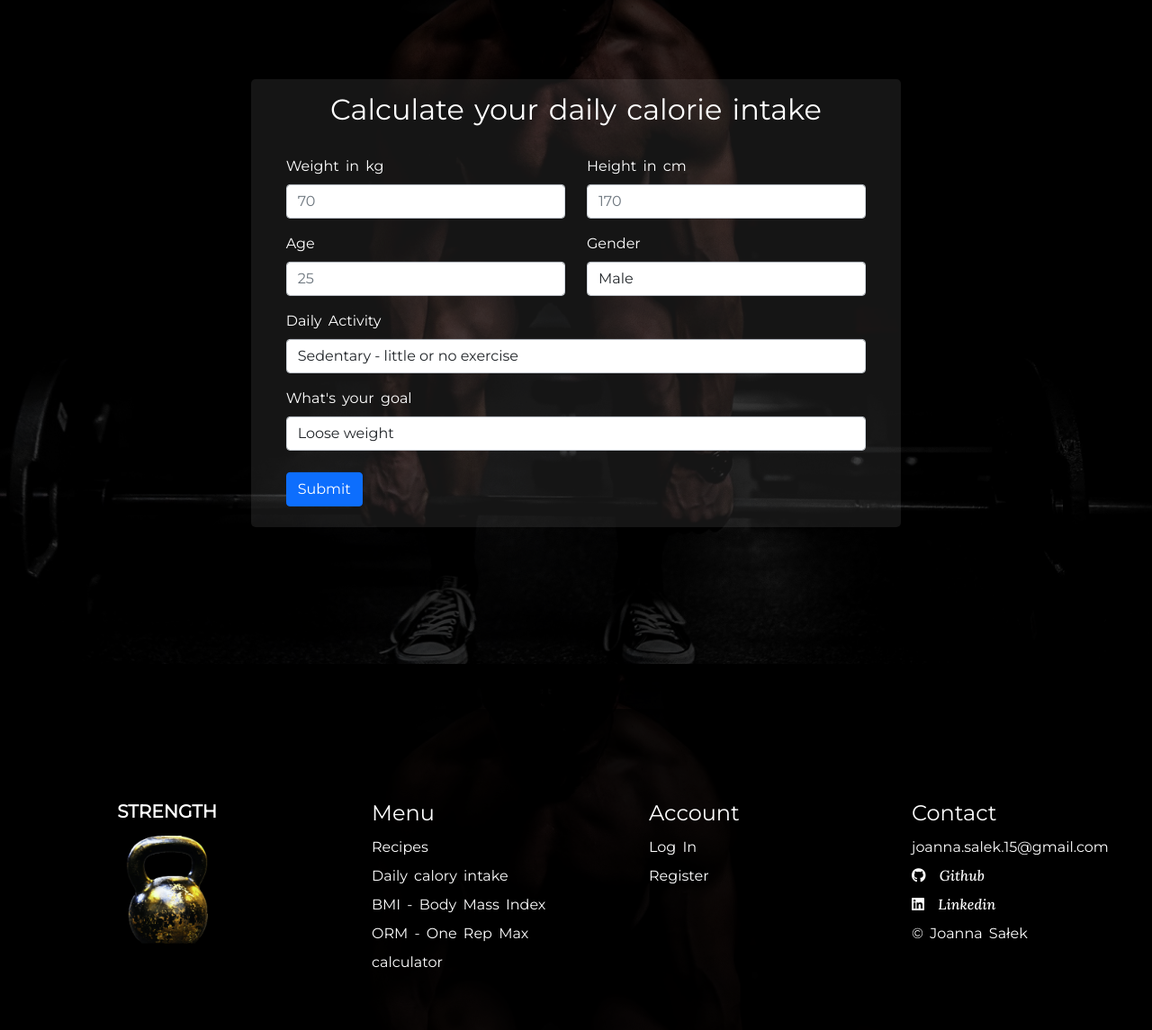
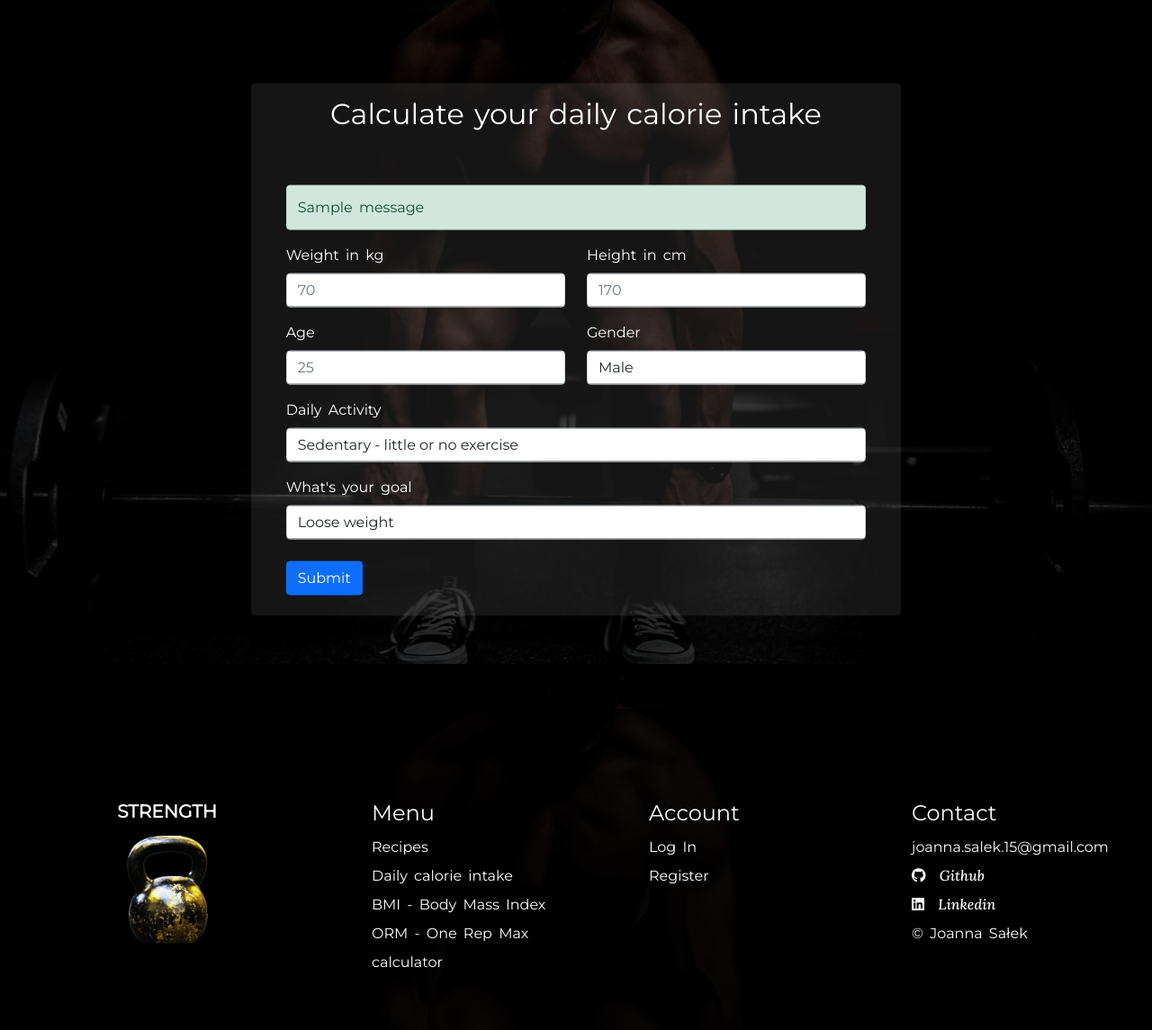
Before and after one commit to joanna-salek/fit-web-app, a Flask app: page /diets in a window 1280 px wide. Shown: the part 62-1207 px from the top of the page at 90% size. Run offline with Flask 2, Linux system fonts and the light colour scheme; one stand-in notice (Sample message) is shown; parts of the project's set-up code (start-up, migrations or seed data) failed here and were passed over; some libraries are stand-ins or nearby versions.

Commit message:
small changes

```diff
--- a/app.py
+++ b/app.py
@@ -137,6 +137,9 @@ def diets():
         age = request.form.get("age")
         active = request.form.get("activity")
         goal = request.form.get("goal")
+        if not weight or not height or not gender or not age or not active:
+            flash("you must fill all boxes", "danger")
+            return redirect(url_for("diets"))
         g_factor = 5
         if gender == "Female":
             g_factor = -161
--- a/templates/diets.html
+++ b/templates/diets.html
@@ -7,7 +7,16 @@
             <div class="container-fluid box cal">
                 <form action="{{ url_for("diets") }}" method="POST">
                     <div class="container" style="text-align: left">
-                        <h2 style="text-align: center">Calculate your daily calorie intake</h2></br>
+                        <h2 style="text-align: center; margin-bottom: 4px">Calculate your daily calorie intake</h2>
+                        {% with messages = get_flashed_messages(with_categories=true) %}
+                            {% if messages %}
+                                <ul class=flashes style="list-style-type: none">
+                                    {% for category, message in messages %}
+                                        <li class="alert alert-{{ category }}">{{ message }}</li>
+                                    {% endfor %}
+                                </ul>
+                            {% endif %}
+                        {% endwith %}
                         <div class="row">
                             <div class="form-group col-md-6 mb-3">
                                 <label for="weight" class="form-label">Weight in kg</label>
@@ -63,4 +72,4 @@
             </div>
         </div>
     </div>
-{%  endblock %}
+{% endblock %}
--- a/templates/layout2.html
+++ b/templates/layout2.html
@@ -91,7 +91,7 @@
                 <div class="col-lg-3 col-md-5 col-5 f-con">
                     <h4>Menu</h4>
                     <p><a href={{ url_for("brownie") }}>Recipes</a></p>
-                    <p><a href={{ url_for("diets") }}>Daily calory intake</a></p>
+                    <p><a href={{ url_for("diets") }}>Daily calorie intake</a></p>
                     <p><a href={{ url_for("bmi") }}>BMI - Body Mass Index</a></p>
                     <p><a href={{ url_for("orm") }}>ORM - One Rep Max calculator</a></p>
                 </div>
--- a/templates/register.html
+++ b/templates/register.html
@@ -41,7 +41,7 @@
                             <input type="password" class="form-control" name="psw">
                         </div>
                         <div class="mb-3">
-                            <label for="c_psw" class="form-label">Connfirm Password</label>
+                            <label for="c_psw" class="form-label">Confirm Password</label>
                             <input type="password" class="form-control" name="c_psw">
                         </div>
                         <div>
```
